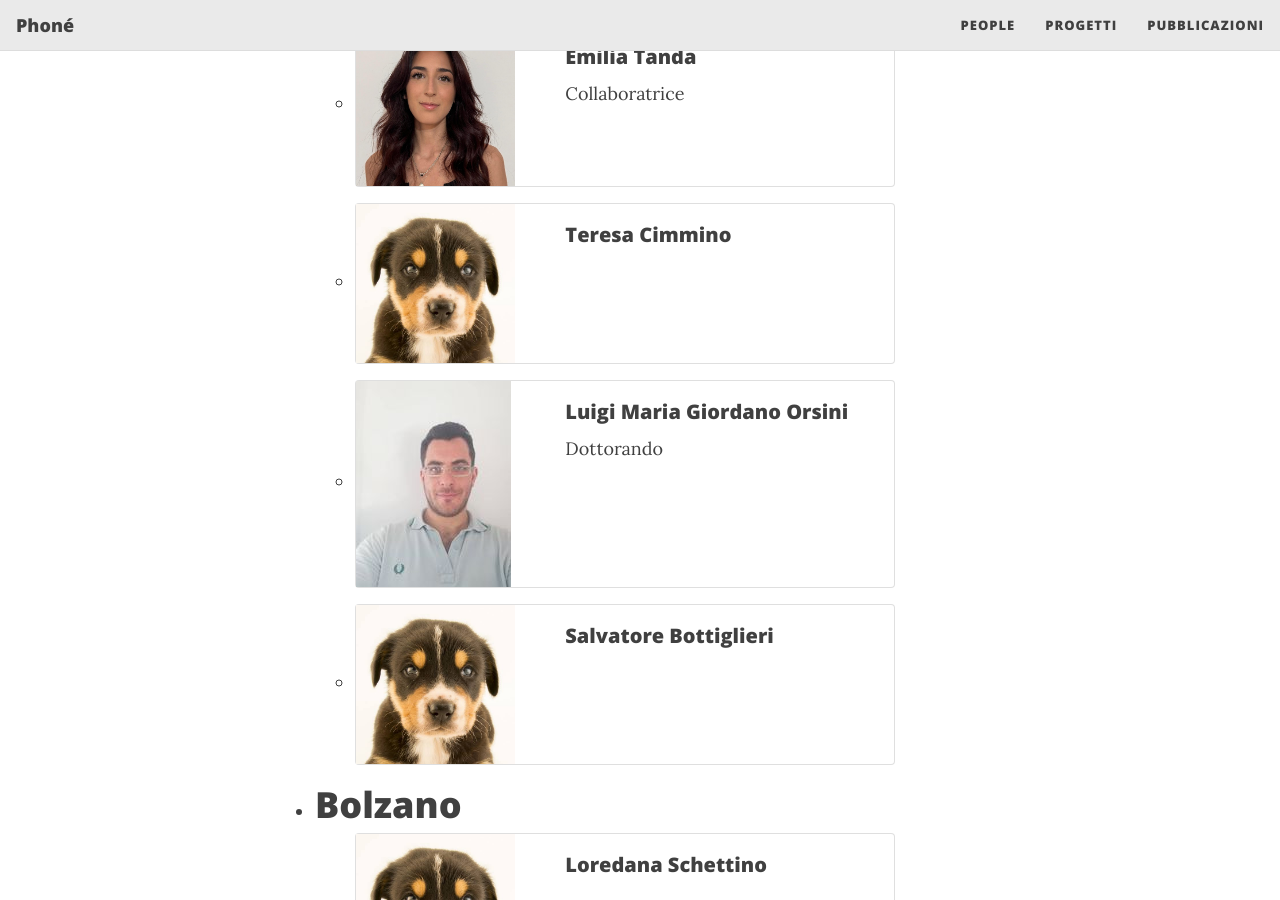
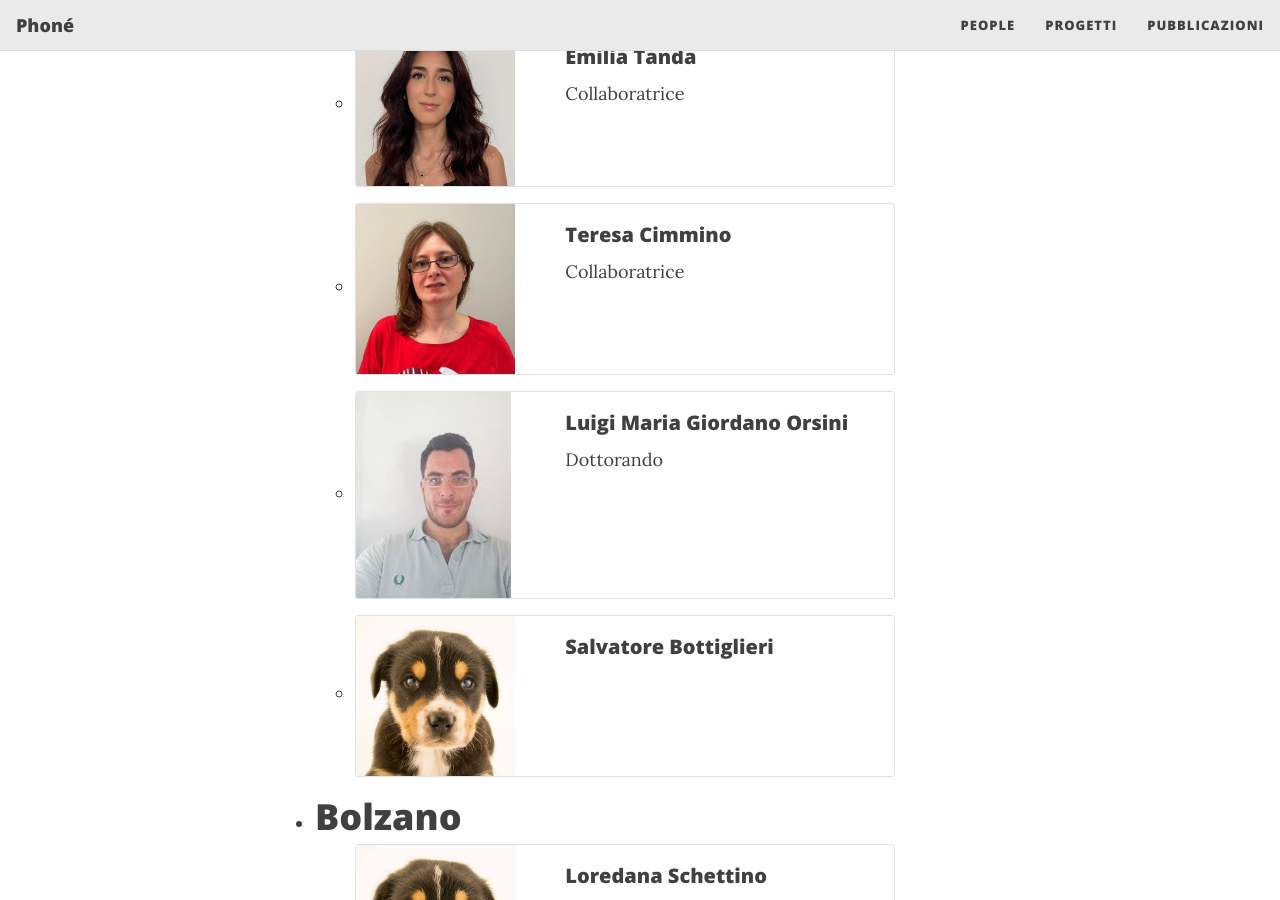
Before and after one commit to phoneGroup/phoneGroup.github.io, a Jekyll site: the page built from people.md, in a window 1280 px wide and 900 px high, scrolled down 527 px. Built offline with Jekyll 4.4.1, drawn with Linux system fonts in a browser that asks for light colours; nearby versions of some CDN libraries.

Commit message:
add teresa to people page

```diff
--- a/people.md
+++ b/people.md
@@ -60,11 +60,12 @@
   - <div class="card mb-3" style="max-width: 540px;">
     <div class="row g-0">
       <div class="col-md-4">
-        <img src="/assets/img/cane.jpeg" class="img-fluid rounded-start" alt="...">
+        <img src="/assets/img/teresa.jpeg" class="img-fluid rounded-start" alt="...">
       </div>
       <div class="col-md-8">
         <div class="card-body">
           <h5 class="card-title">Teresa Cimmino</h5>
+          Collaboratrice
 
         </div>
       </div>
```
Also changed, not shown: assets/img/teresa.jpeg (added).
